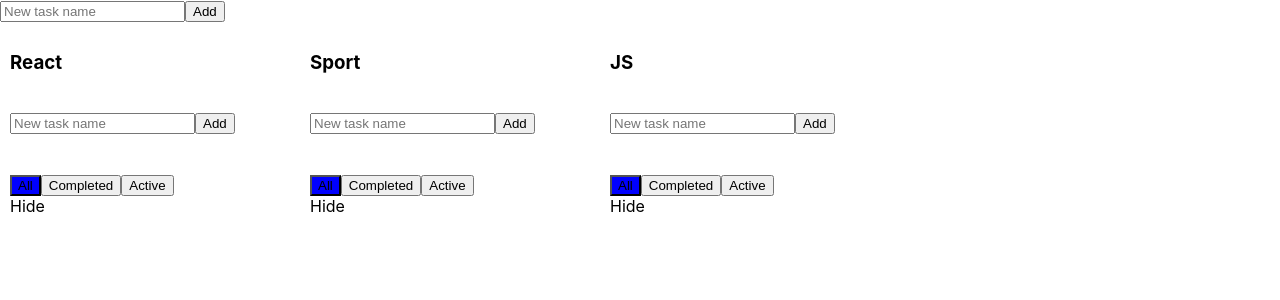
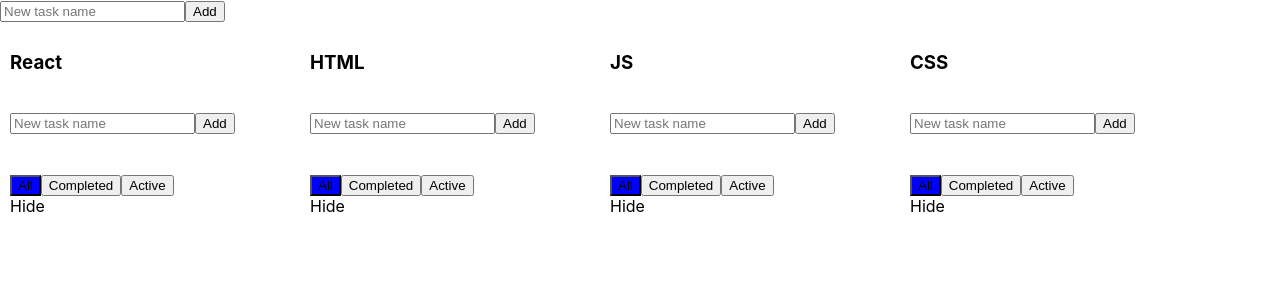
Before and after one commit to Yuranuch/TodoList-AJAX, a React (Create React App) app: page / in a window 1280 px wide. Shown: the top 300 px of the page. Built offline with nearby package versions, Linux system fonts and the light colour scheme.

Commit message:
Rename TodoLists

```diff
--- a/src/App.js
+++ b/src/App.js
@@ -8,8 +8,9 @@ class App extends React.Component {
    state = {
        todolists : [
            {id: 0, title: "React"},
-           {id: 1, title: "Sport"},
-           {id: 2, title: "JS"}
+           {id: 1, title: "HTML"},
+           {id: 2, title: "JS"},
+           {id: 2, title: "CSS"}
        ],
        nextTodoListId: 3,
        taskValue: "",
```
